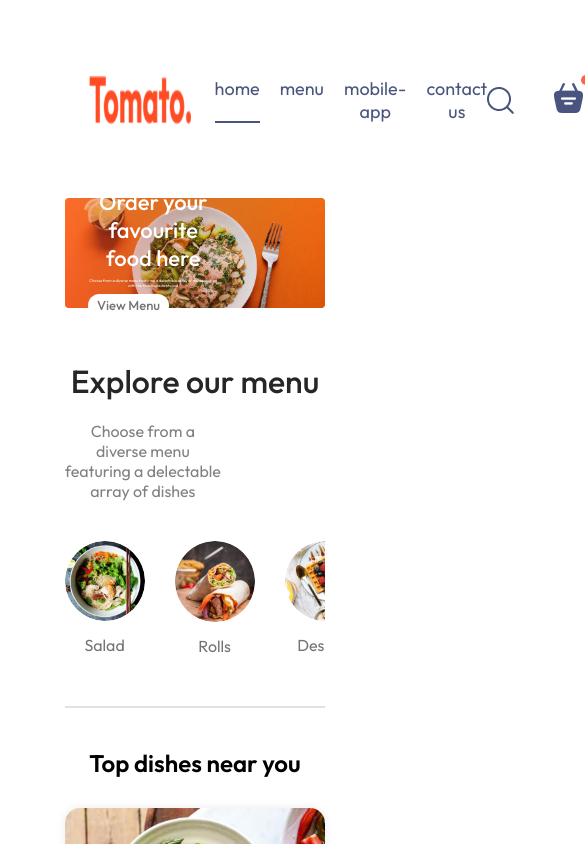
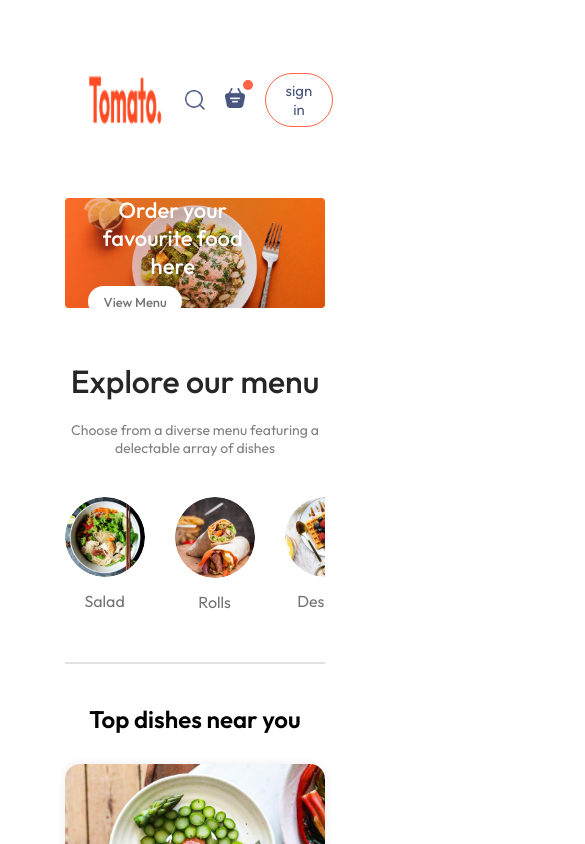
Before and after one commit to Rasmika23/Web-App, a React (Vite) app in the folder frontend/: page / in a window 390 px wide. Shown: the top 844 px of the page, 585 px wide, since content can reach past the window. Built offline with nearby package versions, Linux system fonts and the light colour scheme.

Commit message:
Completed front end part

```diff
--- a/frontend/src/App.jsx
+++ b/frontend/src/App.jsx
@@ -4,17 +4,22 @@
 import { Route, Routes } from 'react-router-dom'
 import Home from './pages/Home/Home'
 import { PlaceOrder } from './pages/PlaceOrder/PlaceOrder'
+import { Footer } from './components/Footer/Footer'
 
-const App = ()=>{
-  return(
-    <div className='app'>
-      <Navbar/>
-      <Routes>
-        <Route path='/' element={<Home/>}></Route>
-        <Route path='/cart' element={<Home/>}></Route> {/* SHOULD CHANGE THIS */}
-        <Route path='/order' element={<PlaceOrder/>}></Route>
-      </Routes>
-    </div>
+const App = () => {
+  return (
+    <>
+      <div className='app'>
+        <Navbar />
+        <Routes>
+          <Route path='/' element={<Home />}></Route>
+          <Route path='/cart' element={<Home />}></Route> {/* SHOULD CHANGE THIS */}
+          <Route path='/order' element={<PlaceOrder />}></Route>
+        </Routes>
+      </div>
+      <Footer />
+    </>
+
   )
 }
 
--- /dev/null
+++ b/frontend/src/components/AppDownload/AppDownload.css
@@ -0,0 +1,25 @@
+.app-download{
+    margin: auto auto;
+    margin-top: 100px;
+    font-size: max(3vw,20px);
+    text-align: center;
+    font-weight: 500;
+}
+
+.app-download-platforms{
+    display: flex;
+    justify-content: center;
+    gap: max(2vw,10px);
+    margin-top: 40px;
+}
+
+.app-download-platforms img{
+    width: max(30vw,120px);
+    max-width: 180px;
+    transition: 0.5s;
+    cursor: pointer;
+}
+
+.app-download-platforms img:hover{
+    transform: scale(1.05);
+}
--- /dev/null
+++ b/frontend/src/components/AppDownload/AppDownload.jsx
@@ -0,0 +1,17 @@
+import React from 'react'
+import './AppDownload.css'
+import { assets } from '../../assets/assets'
+
+const AppDownload = () => {
+  return (
+    <div className='app-download' id='app-download'>
+      <p>For Better Experience Downlaod <br /> Tomato app</p>
+      <div className="app-download-platforms">
+        <img src={assets.play_store} alt="" />
+        <img src={assets.app_store} alt="" />
+      </div>
+    </div>
+  )
+}
+
+export default AppDownload
--- a/frontend/src/components/ExploreMenu/ExploreMenu.css
+++ b/frontend/src/components/ExploreMenu/ExploreMenu.css
@@ -59,3 +59,11 @@
     border: 4px solid tomato;
     padding: 2px;
 }
+
+
+@media (max-width:1050px){
+    .explore-menu-text{
+        max-width: 100%;
+        font-size:14px ;
+    }
+}
--- a/frontend/src/components/FoodDisplay/FoodDisplay.jsx
+++ b/frontend/src/components/FoodDisplay/FoodDisplay.jsx
@@ -12,9 +12,13 @@
         <h2>Top dishes near you</h2>
         <div className="food-display-list">
             {food_list.map((item,index)=>{
+              if(category==="All" || category === item.category){
                 return <FoodItem key={index} id={item._id} name={item.name}
                                     description={item.description} price={item.price}
                                     image={item.image} />
+
+              }
+
 
             })}
         </div>
--- /dev/null
+++ b/frontend/src/components/Footer/Footer.css
@@ -0,0 +1,62 @@
+.footer{
+    color: #d9d9d9;
+    background-color: #323232;
+    display: flex;
+    flex-direction: column;
+    align-items: center;
+    gap: 20px;
+    padding: 20px 8vw;
+    padding-top: 80px;
+    margin-top: 100px;
+}
+
+.footer-content{
+    width: 100%;
+    display: grid;
+    grid-template-columns: 2fr 1fr 1fr;
+    gap: 80px;
+
+}
+
+.footer-content-left, .footer-content-right, .footer-content-center{
+    display: flex;
+    flex-direction: column;
+    align-items: start;
+    gap: 20px;
+}
+
+.footer-content-left li, .footer-content-right li, .footer-content-center li{
+    list-style: none;
+    margin-bottom: 10px;
+    cursor: pointer;
+}
+
+.footer-content-right h2, .footer-content-center h2{
+    color: white;
+}
+
+.footer-social-icons img{
+    width: 40px;
+    margin-right: 15px;
+}
+
+.footer hr{
+    width: 100%;
+    height: 2px;
+    margin: 20px 0;
+    background-color: grey;
+    border: none;
+}
+
+
+@media (max-width:750px){
+    .footer-content{
+        display: flex;
+        flex-direction: column;
+        gap: 35px;
+    }
+
+    .footer-copyright{
+        text-align: center;
+    }
+}
--- /dev/null
+++ b/frontend/src/components/Footer/Footer.jsx
@@ -0,0 +1,43 @@
+import React from 'react'
+import './Footer.css'
+import { assets } from '../../assets/assets'
+
+export const Footer = () => {
+  return (
+    <div className='footer' id='footer'>
+        <div className="footer-content">
+            <div className="footer-content-left">
+                <img src={assets.logo} alt='' />
+                <p>Hello</p>
+                <div className="footer-social-icons">
+                    <img src={assets.facebook_icon} alt="" />
+                    <img src={assets.twitter_icon} alt="" />
+                    <img src={assets.linkedin_icon} alt="" />
+                </div>
+            </div>
+
+            <div className="footer-content-center">
+                <h2>Company</h2>
+                <ul>
+                    <li>Home</li>
+                    <li>About Us</li>
+                    <li>Delivery</li>
+                    <li>Privacy policy</li>
+                </ul>
+            </div>
+
+            <div className="footer-content-right">
+                <h2>GET IN TOUCH</h2>
+                <ul>
+                    <li>011011323</li>
+                    <li>hellomf@gmail.com</li>
+                </ul>
+            </div>
+        </div>
+        <hr />
+        <p className="footer-copyright">
+            Copyright 2025 - All reserved
+        </p>
+    </div>
+  )
+}
--- a/frontend/src/components/Header/Header.css
+++ b/frontend/src/components/Header/Header.css
@@ -40,3 +40,26 @@
     font-size: max(1vw,13px);
     border-radius: 50px;
 }
+
+
+@media (max-width:1050px){
+
+    .header-content{
+        max-width: 45%;
+    }
+}
+
+@media (max-width:750px){
+
+    .header-content{
+        max-width: 65%;
+    }
+
+    .header-content p{
+        display: none;
+    }
+
+    .header-content button{
+        padding: 2vw 4vw;
+    }
+}
--- a/frontend/src/components/Navbar/Navbar.css
+++ b/frontend/src/components/Navbar/Navbar.css
@@ -61,3 +61,60 @@
     top: -8px;
     right: -8px;
 }
+
+@media (max-width:1050px){
+    .navbar .logo{
+        width: 140px;
+    }
+
+    .navbar-menu{
+        gap: 20px;
+        font-size: 17px;
+    }
+
+    .navbar-right{
+        gap: 30px;
+    }
+
+    .navbar-right img{
+        width: 22px;
+    }
+
+    .navbar-right button{
+        padding: 8px 25px;
+    }
+}
+
+
+@media (max-width:900px){
+    .navbar .logo{
+        width: 120px;
+    }
+
+    .navbar-menu{
+        gap: 15px;
+        font-size: 16px;
+    }
+
+    .navbar-right{
+        gap: 20px;
+    }
+
+    .navbar-right img{
+        width: 20px;
+    }
+
+    .navbar-right button{
+        padding: 7px 20px;
+        font-size: 15px;
+    }
+}
+
+
+@media (max-width:750px){
+
+    .navbar-menu{
+        display: none;
+    }
+
+}
--- a/frontend/src/components/Navbar/Navbar.jsx
+++ b/frontend/src/components/Navbar/Navbar.jsx
@@ -1,6 +1,7 @@
 import React, { useState } from 'react'
 import './Navbar.css'
 import { assets } from '../../assets/assets'
+import { Link } from 'react-router-dom';
 
 const Navbar = () => {
 
@@ -10,10 +11,10 @@
     <div className='navbar'>
         <img src={assets.logo} alt="" className="logo" />
         <ul className="navbar-menu">
-            <li onClick={()=>setMenu("home")} className={menu==="home"?'active':''}>home</li>
-            <li onClick={()=>setMenu("menu")} className={menu==='menu'?'active':''}>menu</li>
-            <li onClick={()=>setMenu("mobile-app")} className={menu==='mobile-app'?'active':''}>mobile-app</li>
-            <li onClick={()=>setMenu("contact us")} className={menu==='contact us'?'active':''}>contact us</li>
+            <Link to='/' onClick={()=>setMenu("home")} className={menu==="home"?'active':''}>home</Link>
+            <a href='#explore-menu' onClick={()=>setMenu("menu")} className={menu==='menu'?'active':''}>menu</a>
+            <a href='#app-download' onClick={()=>setMenu("mobile-app")} className={menu==='mobile-app'?'active':''}>mobile-app</a>
+            <a href='#footer' onClick={()=>setMenu("contact us")} className={menu==='contact us'?'active':''}>contact us</a>
         </ul>
         <div className="navbar-right">
             <img src={assets.search_icon} alt="" />
--- a/frontend/src/index.css
+++ b/frontend/src/index.css
@@ -5,6 +5,7 @@
   margin: 0;
   box-sizing: border-box;
   font-family: outfit;
+  scroll-behavior: smooth;
 }
 
 body{
--- a/frontend/src/pages/Home/Home.jsx
+++ b/frontend/src/pages/Home/Home.jsx
@@ -3,6 +3,7 @@
 import { Header } from '../../components/Header/Header'
 import ExploreMenu from '../../components/ExploreMenu/ExploreMenu'
 import { FoodDisplay } from '../../components/FoodDisplay/FoodDisplay'
+import AppDownload from '../../components/AppDownload/AppDownload'
 
 const Home = () => {
 
@@ -13,6 +14,7 @@
       <Header />
       <ExploreMenu category={category} setCategory={setCategory} />
       <FoodDisplay category={category} />
+      <AppDownload />
     </div>
   )
 }
```
